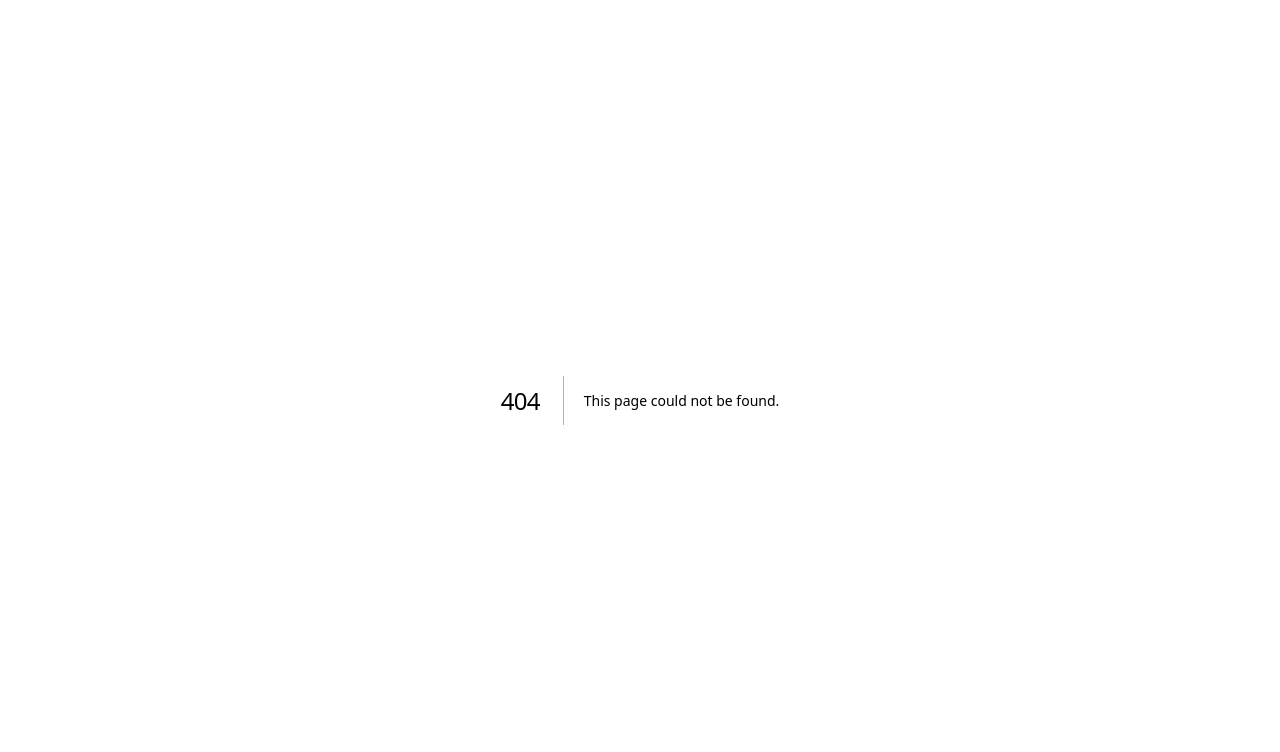
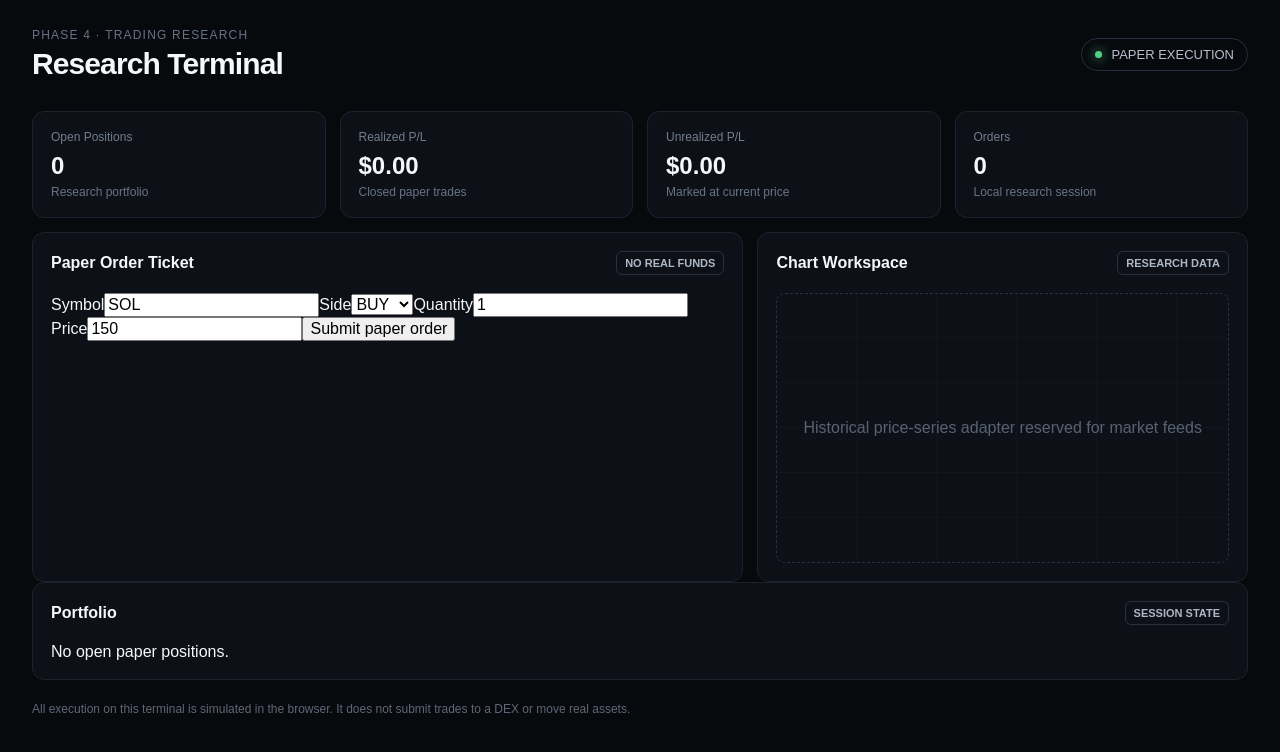
Before and after one commit to RichbloodTech001/Rug-Pull-Lab, a Next.js app: page /trading-research in a window 1280 px wide. Before the commit this address had no page. Shown: the top 752 px of the page. Built offline with nearby package versions, Linux system fonts and the light colour scheme.

Commit message:
feat: add paper trading research terminal

```diff
--- /dev/null
+++ b/app/trading-research/page.tsx
@@ -0,0 +1,59 @@
+"use client";
+
+import { useMemo, useState } from "react";
+import { executePaperOrder, markToMarket, PaperPosition, Side } from "@/lib/paper-trading";
+
+const initialPositions: PaperPosition[] = [];
+
+export default function TradingResearchPage() {
+  const [symbol, setSymbol] = useState("SOL");
+  const [side, setSide] = useState<Side>("BUY");
+  const [quantity, setQuantity] = useState("1");
+  const [price, setPrice] = useState("150");
+  const [positions, setPositions] = useState<PaperPosition[]>(initialPositions);
+  const [orders, setOrders] = useState<ReturnType<typeof executePaperOrder>["order"][]>([]);
+  const [error, setError] = useState("");
+
+  const unrealized = useMemo(() => positions.reduce((sum, position) => sum + markToMarket(position, Number(price) || 0), 0), [positions, price]);
+  const realized = positions.reduce((sum, position) => sum + position.realizedPnl, 0);
+
+  function submit() {
+    setError("");
+    try {
+      const result = executePaperOrder({ side, symbol: symbol.trim().toUpperCase(), quantity: Number(quantity), price: Number(price) }, positions);
+      setPositions(result.positions);
+      setOrders((current) => [result.order, ...current].slice(0, 25));
+    } catch (err) {
+      setError(err instanceof Error ? err.message : "Paper order rejected.");
+    }
+  }
+
+  return <main className="main">
+    <div className="topbar"><div><div className="eyebrow">Phase 4 · Trading Research</div><h1>Research Terminal</h1></div><div className="status"><span className="dot" /> PAPER EXECUTION</div></div>
+    <section className="grid">
+      <div className="card"><div className="metric-label">Open Positions</div><div className="metric">{positions.length}</div><div className="metric-note">Research portfolio</div></div>
+      <div className="card"><div className="metric-label">Realized P/L</div><div className="metric">${realized.toFixed(2)}</div><div className="metric-note">Closed paper trades</div></div>
+      <div className="card"><div className="metric-label">Unrealized P/L</div><div className="metric">${unrealized.toFixed(2)}</div><div className="metric-note">Marked at current price</div></div>
+      <div className="card"><div className="metric-label">Orders</div><div className="metric">{orders.length}</div><div className="metric-note">Local research session</div></div>
+    </section>
+
+    <section className="workspace terminal-grid">
+      <div className="card"><div className="card-title"><span>Paper Order Ticket</span><span className="badge">NO REAL FUNDS</span></div>
+        <div className="order-form">
+          <label>Symbol<input value={symbol} onChange={(e) => setSymbol(e.target.value)} /></label>
+          <label>Side<select value={side} onChange={(e) => setSide(e.target.value as Side)}><option>BUY</option><option>SELL</option></select></label>
+          <label>Quantity<input type="number" min="0" step="any" value={quantity} onChange={(e) => setQuantity(e.target.value)} /></label>
+          <label>Price<input type="number" min="0" step="any" value={price} onChange={(e) => setPrice(e.target.value)} /></label>
+          <button className="primary-button" onClick={submit}>Submit paper order</button>
+        </div>
+        {error && <div className="error-box">{error}</div>}
+      </div>
+      <div className="card"><div className="card-title"><span>Chart Workspace</span><span className="badge">RESEARCH DATA</span></div><div className="chart">Historical price-series adapter reserved for market feeds</div></div>
+    </section>
+
+    <section className="card token-table-card"><div className="card-title"><span>Portfolio</span><span className="badge">SESSION STATE</span></div>
+      {positions.length === 0 ? <div className="empty-state">No open paper positions.</div> : <div className="token-table"><div className="table-row table-head"><span>Symbol</span><span>Quantity</span><span>Avg entry · P/L</span></div>{positions.map((position) => <div className="table-row" key={position.symbol}><strong>{position.symbol}</strong><span>{position.quantity}</span><span>${position.averageEntry.toFixed(2)} · ${position.realizedPnl.toFixed(2)}</span></div>)}</div>}
+    </section>
+    <p className="footer-note">All execution on this terminal is simulated in the browser. It does not submit trades to a DEX or move real assets.</p>
+  </main>;
+}
```
